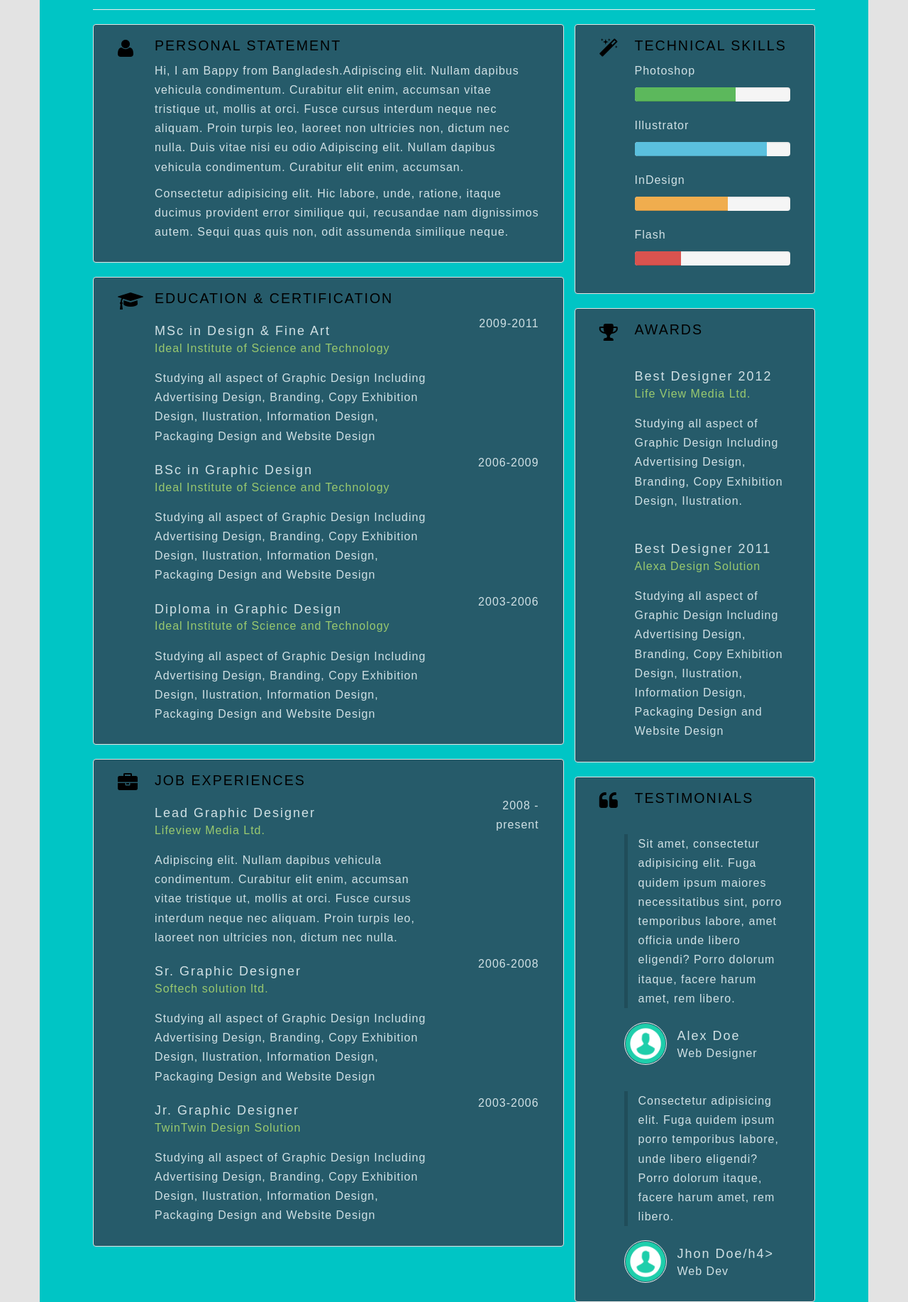
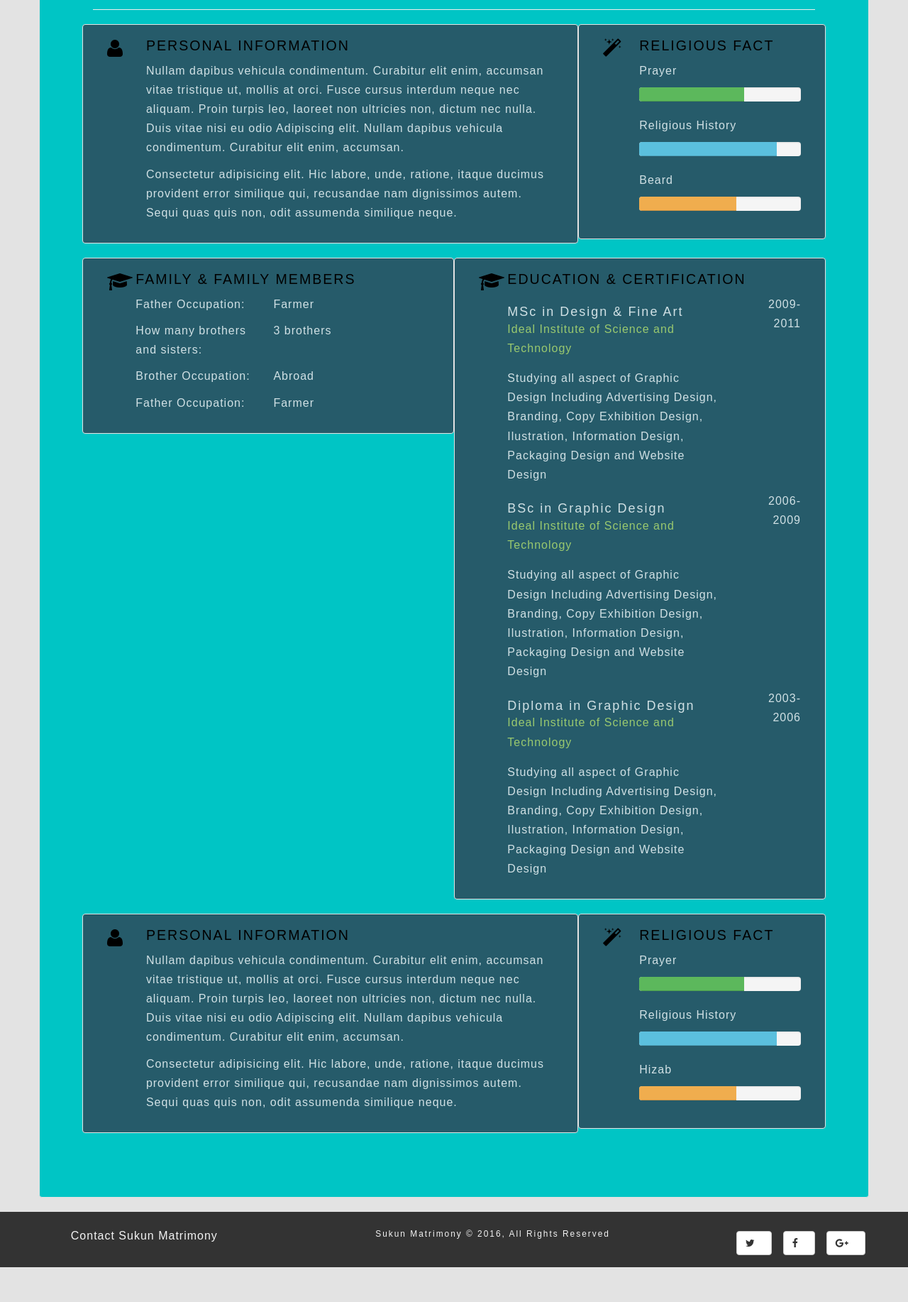
Before and after one commit to kamranhossain/SukunBootstrapUI, a plain HTML site: page details.html in a window 1280 px wide. Shown: the part 300-2134 px from the top of the page at 71% size. Drawn offline with nearby package versions, Linux system fonts and the light colour scheme; a web font is replaced by a local one.

Commit message:
details reassemble and list design

```diff
--- a/assets/css/details.css
+++ b/assets/css/details.css
@@ -179,7 +179,22 @@ footer{
   background: #D8D6C3;
 }*/
 
-.statement-well{
+.personal-well{
+  background: #265B6A;
+  color: #D1E1E5;
+}
+
+.family-well{
+  background: #265B6A;
+  color: #D1E1E5;
+}
+
+
+/*.mainright-well{
+  background: #D8D6C3;
+}*/
+
+.religious-well{
   background: #265B6A;
   color: #D1E1E5;
 }
@@ -189,29 +204,11 @@ footer{
   color: #D1E1E5;
 }
 
-.job-well{
-  background: #265B6A;
-  color: #D1E1E5;
-}
-
-/*.mainright-well{
-  background: #D8D6C3;
-}*/
-
-.technical-well{
-  background: #265B6A;
-  color: #D1E1E5;
-}
-
-.award-well{
-  background: #265B6A;
-  color: #D1E1E5;
-}
-
-.testimonials-well{
+.lookingfor-well{
   background: #265B6A;
   color: #D1E1E5;
 }
 
 .footer-well{
-  }
+
+}
--- /dev/null
+++ b/assets/css/list.css
@@ -0,0 +1,64 @@
+body {
+    background: #e3e3e3;
+    color: #757575;
+}
+
+
+.navbar{
+    margin-bottom:0;
+    border-bottom:1px solid rgba(255, 255, 255, 0.3);
+    text-transform: uppercase;
+    font-family: "Monserrat","Helvetica Neue", Helvetica, Arial, sans-serif;
+    background-color: #333333;
+
+}
+
+.navbar-brand{
+    color: #333333;
+    font-weight:700;
+}
+
+.navbar-brand:focus{
+    outline: none;
+}
+
+.navbar-custom a{
+    color: #f4f4f4;
+}
+
+#navbar a:hover{
+    color: inherit;
+}
+/*End*/
+
+
+
+.well-sm{
+  background: #FFAAAA;
+  color: #675050;
+  border-radius: 20px;
+}
+
+ul
+{
+  list-style-type: none;
+}
+
+.ul-well{
+  background: #D46A6A;
+};
+.seeMoreButton{
+  margin-top: 20px;
+}
+
+img{
+  margin-top: 5px;
+  margin-left: 20px;
+}
+
+
+footer{
+    background: #333333;
+    color: #f4f4f4;
+    padding-top: 20px;
+}
--- a/Details/details.html
+++ b/details.html
@@ -26,16 +26,15 @@
     <!-- ===========================
     STYLESHEETS
     =========================== -->
-    <link rel="stylesheet" href="../assets//css/bootstrap.css">
-    <link rel="stylesheet" href="../assets/css/details.css">
-    <link rel="stylesheet" href="../assets/css/responsive.css">
-    <link rel="stylesheet" href="../assets/css/font-awesome.min.css">
+    <link rel="stylesheet" href="./assets/css/bootstrap.css">
+    <link rel="stylesheet" href="./assets/css/details.css">
+    <link rel="stylesheet" href="./assets/css/responsive.css">
 
     <!-- ===========================
     FONTS & ICONS
     =========================== -->
     <link href='//fonts.googleapis.com/css?family=Kristi|Alegreya+Sans:300' rel='stylesheet' type='text/css'>
-    <link href="../assets/css/font-awesome.min.css" rel="stylesheet">
+    <link href="./assets/css/font-awesome.min.css" rel="stylesheet">
 
 
 </head>
@@ -47,7 +46,7 @@
 
   <nav class="navbar navbar-custom">
       <div class="row">
-        <div class="col-md-offset-2 col-md-8 col-md-offset-2">
+        <div class="col-md-offset-1 col-md-10 col-md-offset-1">
 
 
 
@@ -92,7 +91,7 @@
 
         <div id="header" class="row well header-well">
             <div class="col-sm-2">
-                <img class="propic" src="../assets/img/User_Circle.png" alt="">
+                <img class="propic" src="./assets/img/User_Circle.png" alt="">
             </div>
             <!-- photo end-->
 
@@ -122,26 +121,132 @@
 
         <hr class="firsthr">
 
-        <!-- ===========================
-        BODY LEFT PART
-        ============================ -->
-        <div class="col-md-8 mainleft">
-            <div id="statement" class="row mobmid well statement-well">
+        <!-- Body Part -->
+        <div class="row">
+          <div class="col-md-8">
+            <div id="statement" class="row mobmid well personal-well">
                 <div class="col-sm-1">
                     <span class="secicon fa fa-user"></span>
                 </div><!--icon end-->
 
                 <div class="col-sm-11">
-                    <h3>Personal statement </h3>
-                    <p>Hi, I am Bappy from Bangladesh.Adipiscing elit. Nullam dapibus vehicula condimentum. Curabitur elit enim, accumsan vitae tristique ut, mollis at orci. Fusce cursus interdum neque nec aliquam. Proin turpis leo, laoreet non ultricies non, dictum nec nulla. Duis vitae nisi eu odio Adipiscing elit. Nullam dapibus vehicula condimentum. Curabitur elit enim, accumsan.</p>
+                    <h3>Personal Information </h3>
+                    <p>Nullam dapibus vehicula condimentum. Curabitur elit enim, accumsan vitae tristique ut, mollis at orci. Fusce cursus interdum neque nec aliquam. Proin turpis leo, laoreet non ultricies non, dictum nec nulla. Duis vitae nisi eu odio Adipiscing elit. Nullam dapibus vehicula condimentum. Curabitur elit enim, accumsan.</p>
 
                     <p>Consectetur adipisicing elit. Hic labore, unde, ratione, itaque ducimus provident error similique qui, recusandae nam dignissimos autem. Sequi quas quis non, odit assumenda similique neque.</p>
 
                 </div><!--info end-->
             </div><!--personal statement end-->
+          </div>
+
+          <div class="col-md-4">
+            <div class="row well religious-well">
+                <div class="col-sm-1 col-md-2 mobmid">
+                    <span class="secicon fa fa-magic"></span>
+                </div><!--icon end-->
+
+                <div class="col-sm-11 col-md-10">
+                    <h3 class="mobmid">Religious Fact</h3>
+
+                    <p>Prayer</p>
+                    <div class="progress">
+                        <div class="progress-bar progress-bar-success" role="progressbar" aria-valuenow="65" aria-valuemin="0" aria-valuemax="100" style="width: 65%">
+                            <span class="sr-only">65% Complete (success)</span>
+                        </div>
+                    </div><!--skill end-->
 
 
+                    <p>Religious History</p>
+                    <div class="progress">
+                        <div class="progress-bar progress-bar-info" role="progressbar" aria-valuenow="85" aria-valuemin="0" aria-valuemax="100" style="width: 85%">
+                            <span class="sr-only">85% Complete</span>
+                        </div>
+                    </div><!--skill end-->
 
+                    <p>Beard</p>
+                    <div class="progress">
+                        <div class="progress-bar progress-bar-warning" role="progressbar" aria-valuenow="60" aria-valuemin="0" aria-valuemax="100" style="width: 60%">
+                            <span class="sr-only">60% Complete (warning)</span>
+                        </div>
+                    </div><!--skill end-->
+
+
+                </div><!--info end-->
+            </div><!--religious facts end-->
+          </div>
+
+        </div>
+
+
+        <div class="row">
+          <div class="col-md-6">
+            <div id="education" class="row mobmid well family-well">
+                <div class="col-sm-1">
+                    <span class="secicon fa fa-graduation-cap"></span>
+                </div><!--icon end-->
+
+                <div class="col-sm-11">
+                    <h3>Family &amp; Family Members</h3>
+
+                    <div class="row">
+                        <div class="col-md-9">
+                          <div class="row">
+                          <div class="col-md-7">
+                            <p>Father Occupation:<p>
+                          </div>
+                          <div class="col-md-5">
+                            <p class="">Farmer</p>
+                          </div>
+                        </div>
+                      </div>
+                    </div><!--First member end-->
+
+
+                    <div class="row">
+                        <div class="col-md-9">
+                          <div class="row">
+                          <div class="col-md-7">
+                            <p>How many brothers and sisters:<p>
+                          </div>
+                          <div class="col-md-5">
+                            <p class="">3 brothers</p>
+                          </div>
+                        </div>
+                      </div>
+                    </div><!--First member end-->
+
+
+                    <div class="row">
+                        <div class="col-md-9">
+                          <div class="row">
+                          <div class="col-md-7">
+                            <p>Brother Occupation:<p>
+                          </div>
+                          <div class="col-md-5">
+                            <p class="">Abroad</p>
+                          </div>
+                        </div>
+                      </div>
+                    </div><!--First member end-->
+
+
+                    <div class="row">
+                        <div class="col-md-9">
+                          <div class="row">
+                          <div class="col-md-7">
+                            <p>Father Occupation:<p>
+                          </div>
+                          <div class="col-md-5">
+                            <p class="">Farmer</p>
+                          </div>
+                        </div>
+                      </div>
+                    </div><!--First member end-->
+                </div>
+            </div><!--Family & Family Member end-->
+          </div>
+
+          <div class="col-md-6">
             <div id="education" class="row mobmid well education-well">
                 <div class="col-sm-1">
                     <span class="secicon fa fa-graduation-cap"></span>
@@ -194,79 +299,37 @@
                     </div><!--Education & Certification 3 end-->
                 </div>
             </div><!--Education & Certifications end-->
+          </div>
+        </div>
 
 
-
-            <!-- ===========================
-            JOB EXPERIENCES
-            ============================ -->
-            <div id="job" class="row mobmid well job-well">
+        <div class="row">
+          <div class="col-md-8">
+            <div id="lookingfor" class="row mobmid well lookingfor-well">
                 <div class="col-sm-1">
-                    <span class="secicon fa fa-briefcase"></span>
+                    <span class="secicon fa fa-user"></span>
                 </div><!--icon end-->
 
                 <div class="col-sm-11">
-                    <h3>Job Experiences</h3>
+                    <h3>Personal Information </h3>
+                    <p>Nullam dapibus vehicula condimentum. Curabitur elit enim, accumsan vitae tristique ut, mollis at orci. Fusce cursus interdum neque nec aliquam. Proin turpis leo, laoreet non ultricies non, dictum nec nulla. Duis vitae nisi eu odio Adipiscing elit. Nullam dapibus vehicula condimentum. Curabitur elit enim, accumsan.</p>
 
-                    <div class="row">
-                        <div class="col-md-9">
-                            <h4>Lead Graphic Designer</h4>
-                            <p class="sub"><a href="">Lifeview Media Ltd.</a>
-                            </p>
-                            <p>Adipiscing elit. Nullam dapibus vehicula condimentum. Curabitur elit enim, accumsan vitae tristique ut, mollis at orci. Fusce cursus interdum neque nec aliquam. Proin turpis leo, laoreet non ultricies non, dictum nec nulla.</p>
-                        </div>
+                    <p>Consectetur adipisicing elit. Hic labore, unde, ratione, itaque ducimus provident error similique qui, recusandae nam dignissimos autem. Sequi quas quis non, odit assumenda similique neque.</p>
 
-                        <div class="year col-md-3">
-                            <p>2008 - present</p>
-                        </div>
-                    </div><!--Job 1 end-->
+                </div><!--info end-->
+            </div><!--personal statement end-->
+          </div>
 
-
-
-                    <div class="row">
-                        <div class="col-md-9">
-                            <h4>Sr. Graphic Designer</h4>
-                            <p class="sub"><a href="">Softech solution ltd.</a>
-                            </p>
-                            <p>Studying all aspect of Graphic Design Including Advertising Design, Branding, Copy Exhibition Design, Ilustration, Information Design, Packaging Design and Website Design</p>
-                        </div>
-
-                        <div class="year col-md-3">
-                            <p>2006-2008</p>
-                        </div>
-                    </div><!--Job 2 end-->
-
-
-
-                       <div class="row">
-                        <div class="col-md-9">
-                            <h4>Jr. Graphic Designer</h4>
-                            <p class="sub"><a href="">TwinTwin Design Solution</a>
-                            </p>
-                            <p>Studying all aspect of Graphic Design Including Advertising Design, Branding, Copy Exhibition Design, Ilustration, Information Design, Packaging Design and Website Design</p>
-                        </div>
-
-                        <div class="year col-md-3">
-                            <p>2003-2006</p>
-                        </div>
-                    </div><!--Job 3 end-->
-                </div><!--Job experiences end-->
-            </div><!--Job experiences end-->
-        </div><!--left end-->
-
-        <!-- ===========================
-        SIDEBAR
-        =========================== -->
-        <div class="col-md-4 mainright">
-            <div class="row well technical-well">
+          <div class="col-md-4">
+            <div class="row well religious-well">
                 <div class="col-sm-1 col-md-2 mobmid">
                     <span class="secicon fa fa-magic"></span>
                 </div><!--icon end-->
 
                 <div class="col-sm-11 col-md-10">
-                    <h3 class="mobmid">Technical skills </h3>
+                    <h3 class="mobmid">Religious Fact</h3>
 
-                    <p>Photoshop</p>
+                    <p>Prayer</p>
                     <div class="progress">
                         <div class="progress-bar progress-bar-success" role="progressbar" aria-valuenow="65" aria-valuemin="0" aria-valuemax="100" style="width: 65%">
                             <span class="sr-only">65% Complete (success)</span>
@@ -274,85 +337,26 @@
                     </div><!--skill end-->
 
 
-                    <p>Illustrator</p>
+                    <p>Religious History</p>
                     <div class="progress">
                         <div class="progress-bar progress-bar-info" role="progressbar" aria-valuenow="85" aria-valuemin="0" aria-valuemax="100" style="width: 85%">
                             <span class="sr-only">85% Complete</span>
                         </div>
                     </div><!--skill end-->
 
-                    <p>InDesign</p>
+                    <p>Hizab</p>
                     <div class="progress">
                         <div class="progress-bar progress-bar-warning" role="progressbar" aria-valuenow="60" aria-valuemin="0" aria-valuemax="100" style="width: 60%">
                             <span class="sr-only">60% Complete (warning)</span>
                         </div>
                     </div><!--skill end-->
 
-                    <p>Flash</p>
-                    <div class="progress">
-                        <div class="progress-bar progress-bar-danger" role="progressbar" aria-valuenow="30" aria-valuemin="0" aria-valuemax="100" style="width: 30%">
-                            <span class="sr-only">30% Complete (danger)</span>
-                        </div>
-                    </div><!--skill end-->
+
                 </div><!--info end-->
-            </div><!--tech skills end-->
+            </div><!--religious facts end-->
+          </div>
+        </div>
 
-
-
-            <div class="row mobmid well award-well">
-                <div class="col-sm-1 col-md-2">
-                    <span class="secicon fa fa-trophy"></span>
-                </div><!--icon end-->
-
-                <div class="col-sm-11 col-md-10">
-                    <h3>Awards</h3>
-
-                    <div class="award">
-                        <h4>Best Designer 2012</h4>
-                        <p class="sub"><a href="">Life View Media Ltd.</a></p>
-                        <p>Studying all aspect of Graphic Design Including Advertising Design, Branding, Copy Exhibition Design, Ilustration.</p>
-                    </div>
-                    <!--1st award end-->
-
-                    <div class="award">
-                        <h4>Best Designer 2011</h4>
-                        <p class="sub"><a href="">Alexa Design Solution</a></p>
-                        <p>Studying all aspect of Graphic Design Including Advertising Design, Branding, Copy Exhibition Design, Ilustration, Information Design, Packaging Design and Website Design</p>
-                    </div><!--1st award end-->
-                </div><!--awards end-->
-
-            </div>
-
-
-
-            <div class="row well testimonials-well">
-                <div class="col-sm-1 col-md-2 mobmid">
-                    <span class="secicon fa fa-quote-left"></span>
-                </div><!--icon end-->
-
-                <div class="col-sm-11 col-md-10 testimonials">
-                    <h3 class="mobmid">Testimonials </h3>
-
-                    <div class="row">
-                        <blockquote>
-                            <p>Sit amet, consectetur adipisicing elit. Fuga quidem ipsum maiores necessitatibus sint, porro temporibus labore, amet officia unde libero eligendi? Porro dolorum itaque, facere harum amet, rem libero.</p>
-                        </blockquote>
-                        <img src="../assets/img/User_Circle.png" alt="">
-                        <h4>Alex Doe</h4>
-                        <p>Web Designer</p>
-                    </div><!--1st testimonial end-->
-
-                    <div class="row">
-                        <blockquote>
-                            <p>Consectetur adipisicing elit. Fuga quidem ipsum  porro temporibus labore, unde libero eligendi? Porro dolorum itaque, facere harum amet, rem libero.</p>
-                        </blockquote>
-                        <img src="../assets/img/User_Circle.png" alt="">
-                        <h4>Jhon Doe/h4>
-                        <p>Web Dev</p>
-                    </div><!--2nd testimonial end-->
-                </div><!--testimonials end-->
-            </div><!--tech skills end-->
-        </div><!--right end-->
     </div><!--container end-->
 
     <!-- ===========================
@@ -360,7 +364,6 @@
     =========================== -->
     <footer class="text-center">
           <div class="row">
-            <div class="col-md-offset-2 col-md-8 col-md-offset-2">
               <section class="col-xs-4 col-sm-4 col-md-4 col-lg-4">
                 <p>Contact Sukun Matrimony</p>
               </section>
@@ -377,13 +380,12 @@
                   </ul>
               </section>
             </div>
-          </div>
       </footer>
 
     <!--necessary scripts and plugins-->
     <script src="//ajax.googleapis.com/ajax/libs/jquery/1.11.1/jquery.min.js"></script>
-    <script src="../assets/js/bootstrap.min.js"></script>
-    <script src="../assets/js/details.js"></script>
+    <script src="./assets/js/bootstrap.min.js"></script>
+    <script src="./assets/js/details.js"></script>
 </body>
 
 </html>
```
Also changed, not shown: chat.html (renamed from Chat/chat.html, +6 -6 lines), home.html (renamed from Home/home.html, +2 -2 lines), list.html (added, +112 -0 lines), list/list.html (deleted, +0 -42 lines), navbar.html (renamed from navbar/navbar.html, +3 -3 lines).
